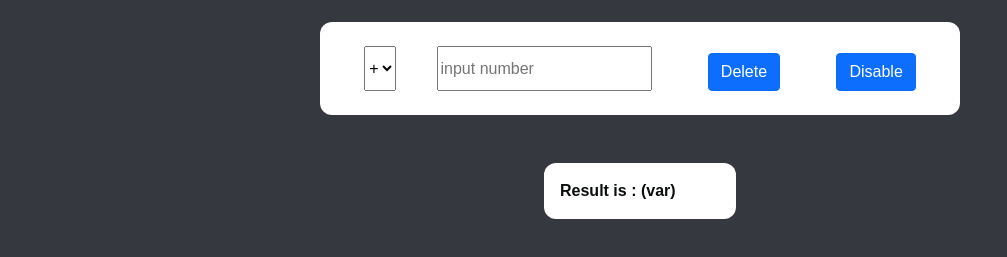
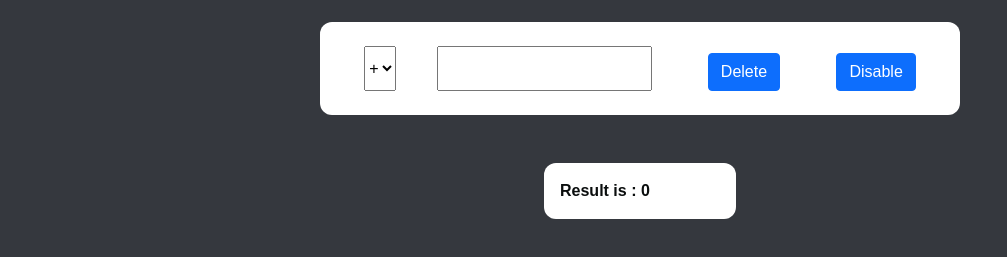
Before and after one commit to GiacomoRinelli/Calc, a React (Create React App) app: page / in a window 1280 px wide. Shown: the part 159-416 px from the top of the page, without its empty margins (0-1007 px from the left). Built offline with nearby package versions, Linux system fonts and the light colour scheme.

Commit message:
ValueHandling

```diff
--- a/src/App.js
+++ b/src/App.js
@@ -1,17 +1,18 @@
 import React, { useState } from "react";
 import "./App.css";
-import 'bootstrap/dist/css/bootstrap.min.css';
-import { Button, Container,  } from 'react-bootstrap';
-
+import "bootstrap/dist/css/bootstrap.min.css";
+import { Button } from "react-bootstrap";
 
 const App = () => {
   //Consts
   const [rows, setRows] = useState([
     {
-      num: 0,
+      num: " ",
       off: false,
     },
   ]);
+
+  const [sum, setSum] = useState(0);
 
   const rowAddHandler = () => {
     var newRow = {
@@ -20,6 +21,27 @@ const App = () => {
     };
 
     setRows((old) => old.concat(newRow));
+  };
+
+  const valChangeHandler = (v, i) => {
+    var newRows = [...rows];
+    var newRow = { ...newRows[i], num: v };
+    newRow[i] = newRow;
+    setRows(newRows);
+    calcSum(rows); //ogni qualvolta cambia il valore in input, aggiorno il risultato
+  };
+
+  const calcSum = (r) => {
+    var i,
+      tot = 0;
+
+    /* Potevo usare un foreach, ma volevo essere sicuro che faceva esattamente ciò che chiedevo */
+
+    for (i = 0; i < r.length; i++) {
+      tot += r.num;
+    }
+
+    setSum(tot);
   };
 
   return (
@@ -38,14 +60,17 @@ const App = () => {
             <option>+</option>
             <option>-</option>
           </select>
-          <input placeholder="input number"></input>
+          <input
+            type="number"
+            onChange={(event) => valChangeHandler(event.target.value, i)}
+          ></input>
           <Button className="bg__btn">Delete</Button>
           <Button className="bg__btn">Disable</Button>
         </div>
       ))}
 
       {/*Result handling*/}
-      <div className="bg__result"> Result is : (var)</div>
+      <div className="bg__result"> Result is : {sum} </div>
     </div>
   );
 };
```
